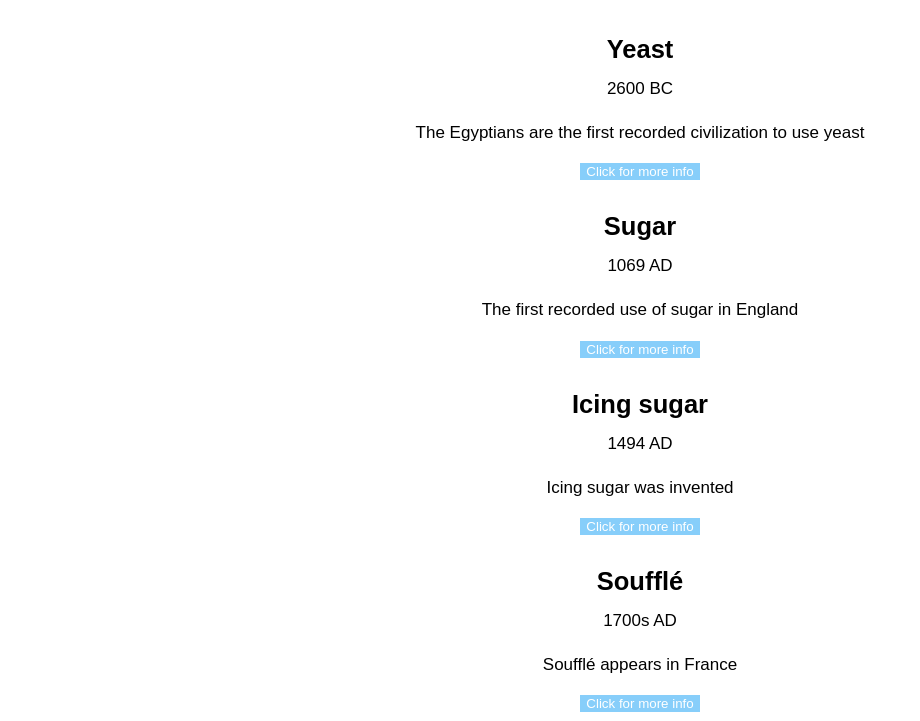
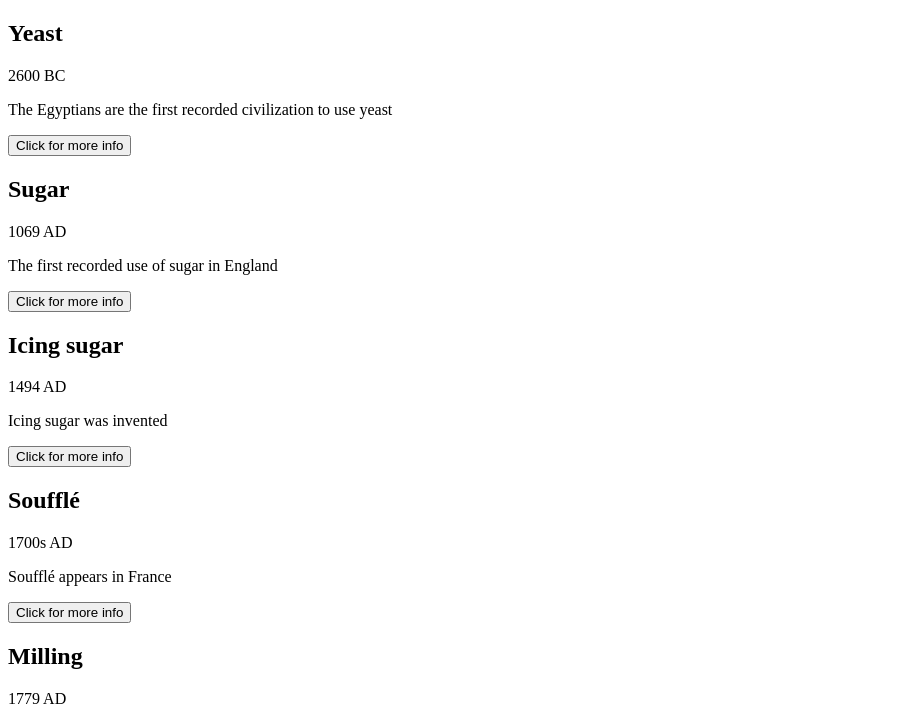
Before and after one commit to black-codher-bootcamp-2022-daly/unit-03-javascript-assessment-daly-group-f, a website with bundled scripts: page index.html in a window 1280 px wide. Shown: the top 721 px of the page, without its empty margins (0-920 px from the left). Built offline with nearby package versions, Linux system fonts and the light colour scheme.

Commit message:
ModalonlyCSS

```diff
--- a/css/main.css
+++ b/css/main.css
@@ -1,38 +1,3 @@
-body{
-  font-family: Arial, Helvetica, sans-serif;
-  font-size: 17px;
-  line-height: 1.6;
-}
-img{
-  height:250px;
-  width: 200px;
-}
-
-.timeline-item{
-  border-radius: 2px solid black;
-  margin-bottom: 5px;
-  display: flex;
-  justify-content: center;
-  align-items: center;
-  flex-direction: column;
-}
-
-.timeline-item:nth-child(even) {
-  left: 100%;
-
-}
-
-.timeline-item-more-info{
-  background: lightskyblue;
-  padding: 1em, 2em;
-  color: white;
-  border: 0;
-}
-
-.timeline-item-more-info:hover{
-  background: lightslategray;
-}
-
 #modal{
   display: none;
   position: relative;
@@ -89,7 +54,7 @@ img{
 
 #modal-close-button{
   float: right;
-  margin: -92% 45% 0% 0%;
+  margin: -75% 45% 0% 0%;
   font-size: 20px;
   font-weight: bold;
   border-radius: 20px;
```
Also changed, not shown: 1 other file.
